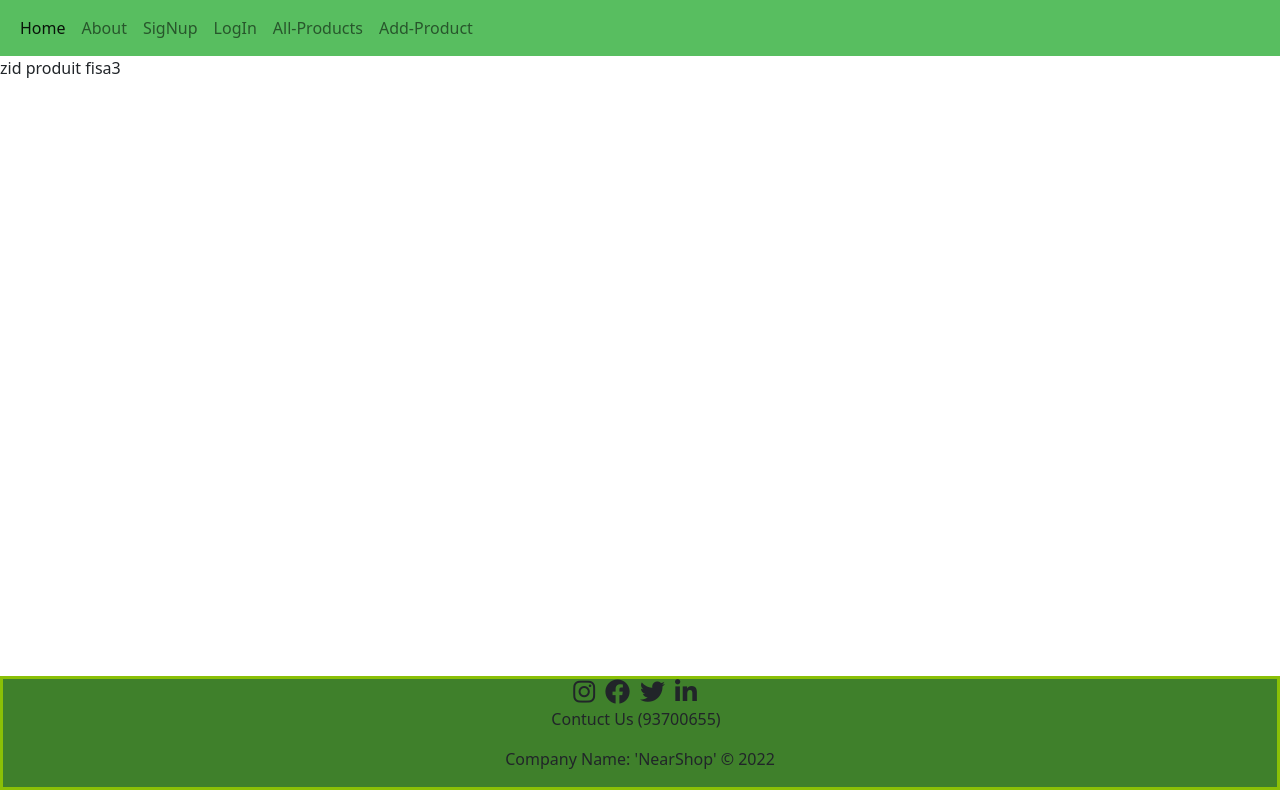
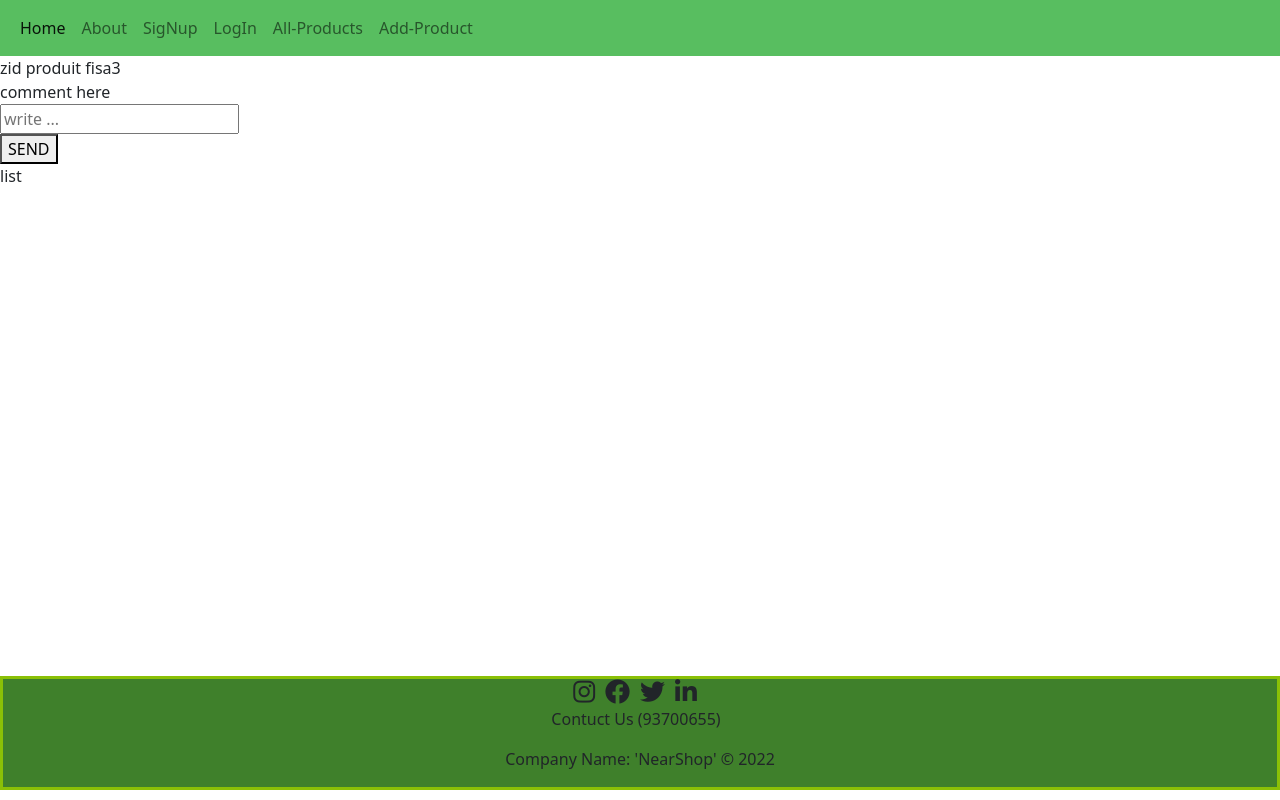
Before and after one commit to RBK-GreenField/NearShop, a Vue app in the folder frontend/: page /Add-Product in a window 1280 px wide. Built offline with nearby package versions, Linux system fonts and the light colour scheme.

Commit message:
fixing problem

```diff
--- a/frontend/src/views/Add-Product.vue
+++ b/frontend/src/views/Add-Product.vue
@@ -1,15 +1,17 @@
 <template>
   <div class="home">
   zid produit fisa3
+  <AddComment/>
   </div>
 </template>
 
 <script>
+import AddComment from './AddComment'
 // @ is an alias to /src
-
 export default {
   name: 'Add-Product',
   components: {
+    AddComment
 
   }
 }
--- a/frontend/src/views/AddComment.vue
+++ b/frontend/src/views/AddComment.vue
@@ -1,4 +1,6 @@
 <template>
+  <div>
+    <div>
       <div>
         <div class="field">
           <label class="label">comment here</label>
@@ -11,36 +13,38 @@
             />
           </div>
         </div>
-
         <div class="control">
           <button class="button is-success" @click="saveProduct">SEND</button>
+        </div>
+      </div>
+      <div>
+        <p>list</p>
+      </div>
     </div>
   </div>
 </template>
 <script>
 import axios from "axios";
 export default {
-    name: 'add-product',
-    data(){
-        return{
-            description:'',
+  name: "AddComment",
+  data() {
+    return {
+      description: "",
     };
   },
   methods: {
-        async saveComment(){
-            try{
-                await axios.post('',{
-                description: this.description
-            })
-            this.comment='';
-            this.$router.push('/');
-            }catch(err){
-                console.log(err)
+    async saveComment() {
+      try {
+        await axios.post("", {
+          description: this.description,
+        });
+        this.comment = "";
+        this.$router.push("/");
+      } catch (err) {
+        console.log(err);
       }
     },
   },
-}
+};
 </script>
-<style>
-
-</style>
+<style></style>
```
Lines whose indentation alone changed are shown as unchanged.
